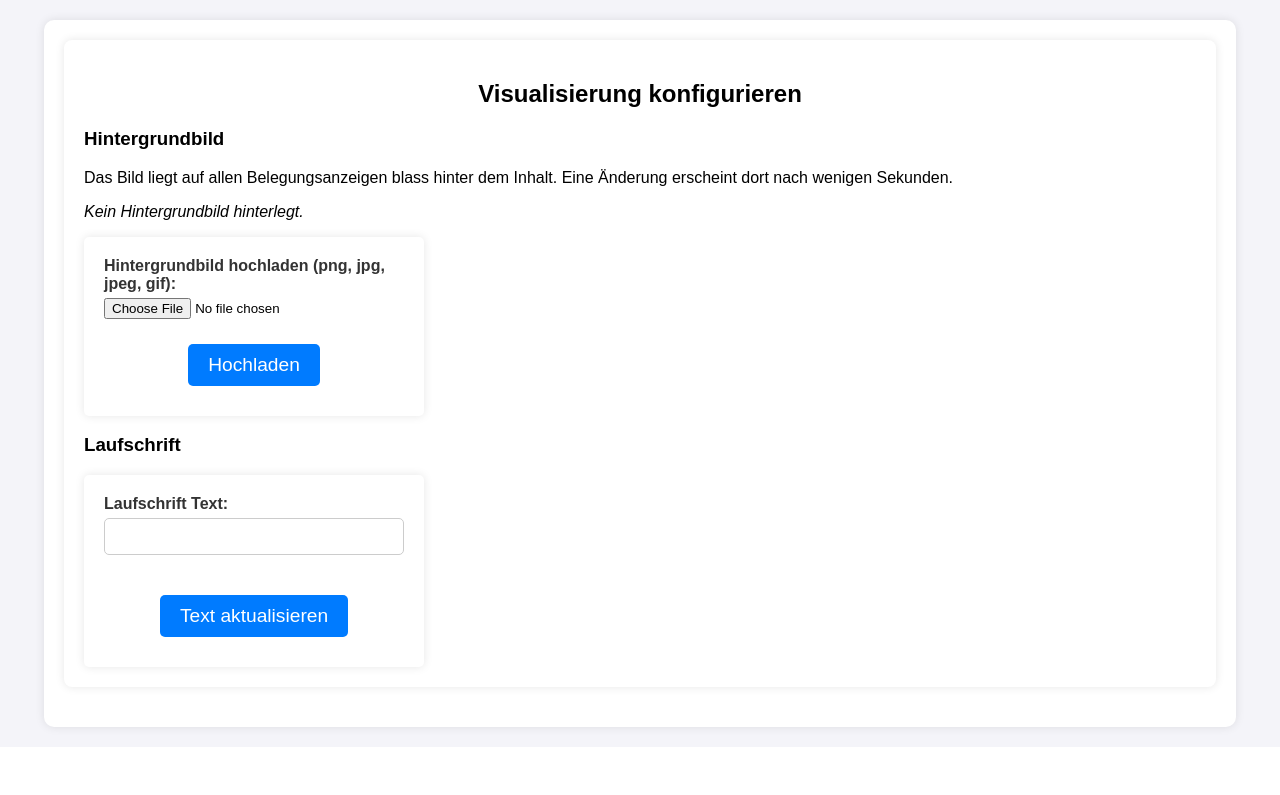
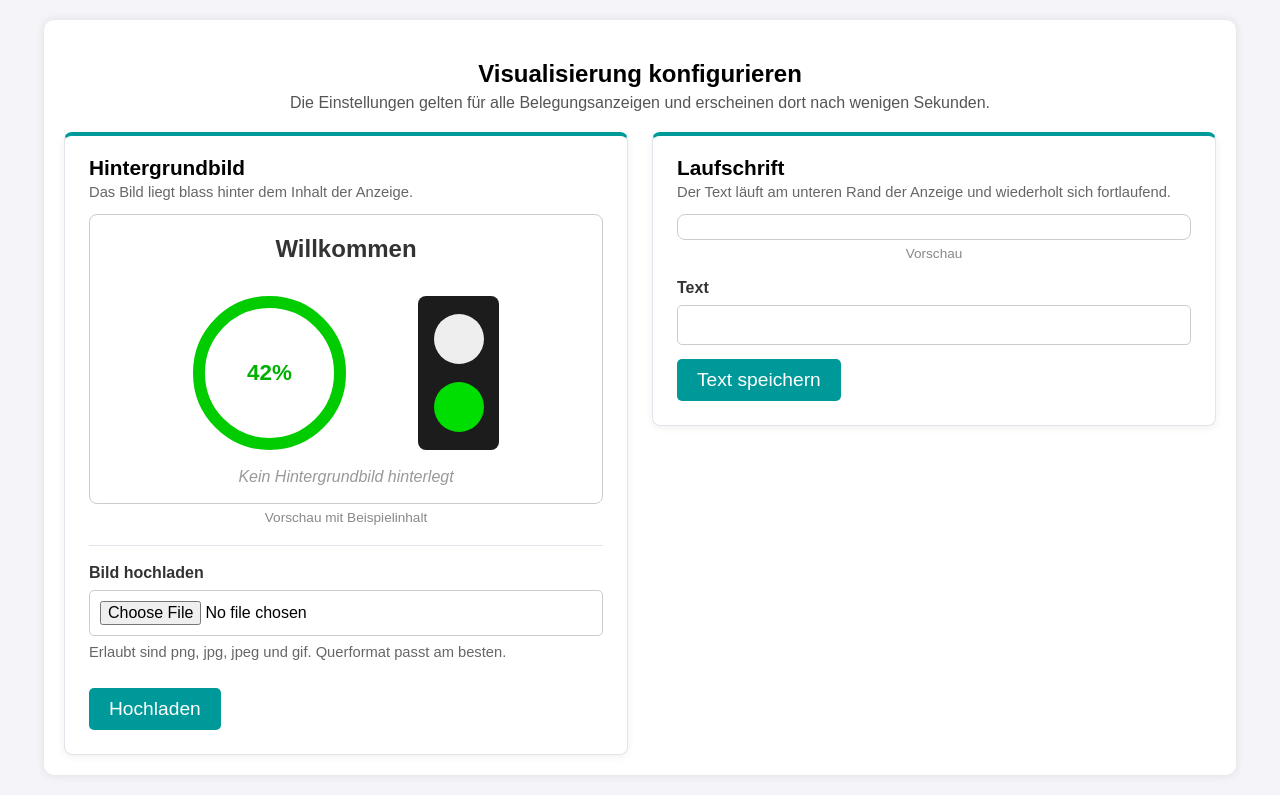
Before and after one commit to ManuelZoufal/vis_linux_2.1.1, a Python web app: template templates/visualize/configure.html in a window 1280 px wide. Shown: the part 54-849 px from the top of the page. Before the commit the page ends 788 px from the top, so only its background shows below. Run offline with Jinja, Linux system fonts and the light colour scheme; the template is opened without the code that fills it, so the values that code supplies are empty.

Commit message:
Version 2.1.26: repeating ticker, redesigned configuration page
- The ticker of the display repeats its text without a gap instead of
  running through completely first (replaces the marquee element)
- Configuration page with two cards, a miniature of the display with a
  slider for the opacity and a live preview of the ticker

Co-Authored-By: Claude Fable 5.2 <noreply@anthropic.com>
Claude-Session: https://claude.ai/code/session_014RGUR4pQFpbmrgTmGtp237

```diff
--- a/app.py
+++ b/app.py
@@ -15,7 +15,7 @@ urllib3.disable_warnings(urllib3.exceptions.InsecureRequestWarning)
 
 # Version of this code. Raised with every update, see "Versionen" in README.md.
 # Deliberately not read from .env, so the displayed version always matches the installed files.
-APP_VERSION = "2.1.25"
+APP_VERSION = "2.1.26"
 APP_DEBUG = os.environ.get("APP_DEBUG", "false").strip().lower() in ("1", "true", "yes")
 APP_PORT = int(os.environ.get("APP_PORT", 5000))
 SESSION_LIFETIME_HOURS = int(os.environ.get("SESSION_LIFETIME_HOURS", 24))
--- a/routes/visualize.py
+++ b/routes/visualize.py
@@ -88,6 +88,7 @@ def update_marquee():
     os.makedirs(UPLOAD_FOLDER, exist_ok=True)
     with open(MARQUEE_TEXT_FILE, 'w') as file:
         file.write(marquee_text)
+    flash('Die Laufschrift wurde gespeichert.', 'success')
     return render_template('visualize/configure.html', marquee_text=get_marquee_text(), background=get_background(),
                            opacity_range=BACKGROUND_OPACITY_RANGE)
 
--- a/static/css/admin_styles.css
+++ b/static/css/admin_styles.css
@@ -208,15 +208,3 @@ li {
 .button-danger {
     background-color: #dc3545;
 }
-
-
-/* Preview of the display background on the configuration page */
-.background-preview {
-    max-width: 480px;
-    margin: 10px auto;
-    border: 1px solid #ccc;
-    border-radius: 6px;
-    background-color: #fff;
-    overflow: hidden;
-}
-.background-preview img { display: block; width: 100%; }
--- /dev/null
+++ b/static/css/configure.css
@@ -0,0 +1,120 @@
+@import url('base.css');
+
+/* Page "Visualisierung konfigurieren" */
+.configure-page h2 { text-align: center; margin-bottom: 6px; }
+.configure-intro { text-align: center; color: #555; margin: 0 0 20px; }
+
+.configure-grid {
+    display: grid;
+    grid-template-columns: repeat(auto-fit, minmax(340px, 1fr));
+    gap: 24px;
+    align-items: start;
+}
+
+.configure-card {
+    background-color: #fff;
+    border: 1px solid #e2e2ea;
+    border-top: 4px solid #009999;
+    border-radius: 8px;
+    box-shadow: 0 2px 8px rgba(0, 0, 0, 0.06);
+    padding: 20px 24px 24px;
+}
+.configure-card h3 { margin: 0 0 4px; font-size: 1.3em; }
+.configure-hint { color: #666; font-size: 0.92em; margin: 0 0 14px; }
+.configure-caption { color: #888; font-size: 0.85em; text-align: center; margin: 6px 0 18px; }
+
+.configure-form { display: flex; flex-direction: column; gap: 8px; margin-top: 4px; }
+.configure-form label { font-weight: bold; color: #333; }
+.configure-form input[type="text"],
+.configure-form input[type="file"] {
+    padding: 10px;
+    border: 1px solid #ccc;
+    border-radius: 5px;
+    font-size: 1em;
+    width: 100%;
+    box-sizing: border-box;
+    background-color: #fff;
+}
+.configure-form input[type="text"]:focus { outline: 2px solid #009999; border-color: #009999; }
+.configure-upload { margin-top: 20px; padding-top: 18px; border-top: 1px solid #e2e2ea; }
+.configure-actions { display: flex; flex-wrap: wrap; gap: 10px; margin-top: 6px; }
+.configure-actions .button { margin: 0; }
+
+.configure-slider { display: flex; align-items: center; gap: 10px; color: #666; font-size: 0.9em; }
+.configure-slider input[type="range"] { flex: 1; accent-color: #009999; }
+
+/* Miniature of the display, to judge the image and its opacity */
+.display-preview {
+    position: relative;
+    aspect-ratio: 16 / 9;
+    border: 1px solid #ccc;
+    border-radius: 8px;
+    background-color: #fff;
+    overflow: hidden;
+}
+.display-preview-image {
+    position: absolute;
+    inset: 0;
+    background-size: cover;
+    background-position: center;
+}
+.display-preview-content {
+    position: absolute;
+    inset: 0;
+    display: flex;
+    flex-direction: column;
+    align-items: center;
+    padding: 4% 6%;
+}
+.display-preview-title { font-weight: bold; font-size: 1.5em; color: #333; }
+.display-preview-body { flex: 1; display: flex; align-items: center; justify-content: space-evenly; width: 100%; }
+.display-preview-ring {
+    width: 34%;
+    aspect-ratio: 1;
+    border-radius: 50%;
+    border: 12px solid #00cc00;
+    display: flex;
+    align-items: center;
+    justify-content: center;
+    font-weight: bold;
+    font-size: 1.4em;
+    color: #00b000;
+    box-sizing: border-box;
+}
+.display-preview-light {
+    height: 70%;
+    aspect-ratio: 1 / 1.9;
+    background-color: #1c1c1c;
+    border-radius: 8px;
+    display: flex;
+    flex-direction: column;
+    justify-content: space-evenly;
+    align-items: center;
+}
+.display-preview-light span { width: 62%; aspect-ratio: 1; border-radius: 50%; background-color: #eee; }
+.display-preview-light span.on { background-color: #00dd00; }
+.display-preview-empty {
+    position: absolute;
+    left: 0;
+    right: 0;
+    bottom: 6%;
+    text-align: center;
+    color: #999;
+    font-style: italic;
+}
+
+.marquee-preview {
+    border: 1px solid #ccc;
+    border-radius: 8px;
+    padding: 12px 0;
+    font-size: 1.4em;
+    background-color: #fff;
+}
+
+/* Messages after saving */
+.flash-messages { margin-bottom: 20px; }
+.flash-message { padding: 10px 14px; border-radius: 5px; margin-bottom: 10px; }
+.flash-message.success { background-color: #dff0d8; color: #3c763d; }
+.flash-message.error { background-color: #f2dede; color: #a94442; }
+.flash-message.info { background-color: #d9edf7; color: #31708f; }
+.flash-message.warning { background-color: #fcf8e3; color: #8a6d3b; }
--- a/static/css/index_styles.css
+++ b/static/css/index_styles.css
@@ -199,8 +199,7 @@ h1 {
     padding: 6px 0;
 }
 
-marquee {
-    width: 100%;
+.marquee-container .marquee {
     font-size: 2em;
 }
 
--- /dev/null
+++ b/static/css/marquee.css
@@ -0,0 +1,19 @@
+/* Ticker that repeats its text without a gap, see static/js/marquee.js */
+.marquee {
+    overflow: hidden;
+    white-space: nowrap;
+    width: 100%;
+}
+.marquee-track {
+    display: inline-flex;
+    animation: marquee-scroll linear infinite;
+    will-change: transform;
+}
+.marquee-item {
+    flex-shrink: 0;
+    padding-right: 4em;  /* distance between two repetitions */
+}
+@keyframes marquee-scroll {
+    from { transform: translateX(0); }
+    to { transform: translateX(var(--marquee-shift, -100%)); }
+}
--- /dev/null
+++ b/static/js/configure.js
@@ -0,0 +1,15 @@
+// Page "Visualisierung konfigurieren": live previews of the opacity and the ticker
+
+const opacityInput = document.getElementById('opacity');
+if (opacityInput) {
+    opacityInput.addEventListener('input', () => {
+        document.getElementById('opacity-value').textContent = opacityInput.value;
+        document.getElementById('preview-image').style.opacity = opacityInput.value / 100;
+    });
+}
+
+const marqueePreview = document.getElementById('marquee-preview');
+const marqueeInput = document.getElementById('marquee_text');
+setMarquee(marqueePreview, marqueePreview.dataset.initial);
+marqueeInput.addEventListener('input', () => setMarquee(marqueePreview, marqueeInput.value));
+window.addEventListener('resize', () => setMarquee(marqueePreview, marqueeInput.value));
--- a/static/js/display.js
+++ b/static/js/display.js
@@ -101,7 +101,7 @@ function updateMarqueeText() {
     xhr.onreadystatechange = function() {
         if (xhr.readyState === 4 && xhr.status === 200) {
             var response = JSON.parse(xhr.responseText);
-            document.getElementById('marquee-text').innerText = response.marquee_text;
+            setMarquee(document.getElementById('marquee-text'), response.marquee_text);
         }
     };
     xhr.send();
@@ -215,5 +215,8 @@ async function init() {
     }
 }
 
+const marqueeElement = document.getElementById('marquee-text');
+setMarquee(marqueeElement, marqueeElement.dataset.initial);
+window.addEventListener('resize', () => setMarquee(marqueeElement, marqueeElement.dataset.marqueeText || marqueeElement.dataset.initial));
 updateBackground();  // independent of the occupancy data, so it also shows in maintenance mode
 init();
--- /dev/null
+++ b/static/js/marquee.js
@@ -0,0 +1,30 @@
+// Ticker that repeats its text without a gap: the text is placed next to itself as often
+// as needed to fill the width, and the row moves left by exactly one repetition, endlessly.
+const MARQUEE_SPEED_FACTOR = 3;  // pixels per second = this factor times the font size
+
+function setMarquee(container, text) {
+    text = (text || '').trim();
+    const width = container.clientWidth;
+    if (container.dataset.marqueeText === text && Number(container.dataset.marqueeWidth) === width) return;
+    container.replaceChildren();
+    delete container.dataset.marqueeText;
+    if (!text || !width) return;  // nothing to show, or not visible yet: the next call tries again
+
+    const track = document.createElement('div');
+    track.className = 'marquee-track';
+    const item = document.createElement('span');
+    item.className = 'marquee-item';
+    item.textContent = text;
+    track.appendChild(item);
+    container.appendChild(track);
+
+    const itemWidth = item.getBoundingClientRect().width;
+    if (!itemWidth) return;
+    const copies = Math.ceil(width / itemWidth) + 1;
+    for (let i = 0; i < copies; i++) track.appendChild(item.cloneNode(true));
+    const fontSize = parseFloat(getComputedStyle(container).fontSize) || 16;
+    track.style.setProperty('--marquee-shift', `-${itemWidth}px`);
+    track.style.animationDuration = `${itemWidth / (fontSize * MARQUEE_SPEED_FACTOR)}s`;
+    container.dataset.marqueeText = text;
+    container.dataset.marqueeWidth = width;
+}
--- a/templates/visualize/configure.html
+++ b/templates/visualize/configure.html
@@ -3,44 +3,82 @@
 {% block title %}Visualisierung konfigurieren{% endblock %}
 
 {% block content %}
-<link rel="stylesheet" href="{{ url_for('static', filename='css/admin_styles.css') }}">
+<link rel="stylesheet" href="{{ url_for('static', filename='css/configure.css') }}">
+<link rel="stylesheet" href="{{ url_for('static', filename='css/marquee.css') }}">
 
-<div class="admin-section">
+<div class="configure-page">
     <h2>Visualisierung konfigurieren</h2>
+    <p class="configure-intro">Die Einstellungen gelten für alle Belegungsanzeigen und erscheinen dort nach wenigen Sekunden.</p>
     {% include 'admin/_flash.html' %}
 
+    <div class="configure-grid">
+        <section class="configure-card">
             <h3>Hintergrundbild</h3>
-    <p>Das Bild liegt auf allen Belegungsanzeigen blass hinter dem Inhalt. Eine Änderung erscheint dort nach wenigen Sekunden.</p>
+            <p class="configure-hint">Das Bild liegt blass hinter dem Inhalt der Anzeige.</p>
+
+            <div class="display-preview" id="display-preview">
                 {% if background.url %}
-    <div class="background-preview">
-        <img src="{{ background.url }}" alt="Hintergrundbild" style="opacity: {{ background.opacity / 100 }};">
+                <div class="display-preview-image" id="preview-image"
+                     style="background-image: url('{{ background.url }}'); opacity: {{ background.opacity / 100 }};"></div>
+                {% endif %}
+                <div class="display-preview-content">
+                    <div class="display-preview-title">Willkommen</div>
+                    <div class="display-preview-body">
+                        <div class="display-preview-ring">42%</div>
+                        <div class="display-preview-light"><span></span><span class="on"></span></div>
                     </div>
-    <form method="POST" action="{{ url_for('visualize.update_background') }}" class="admin-form">
-        <div class="form-group">
-            <label for="opacity">Deckkraft in Prozent ({{ opacity_range[0] }} = kaum sichtbar, {{ opacity_range[1] }} = volles Bild):</label>
-            <input type="number" id="opacity" name="opacity" min="{{ opacity_range[0] }}" max="{{ opacity_range[1] }}" step="1" value="{{ background.opacity }}" required>
                 </div>
+                {% if not background.url %}
+                <div class="display-preview-empty">Kein Hintergrundbild hinterlegt</div>
+                {% endif %}
+            </div>
+            <p class="configure-caption">Vorschau mit Beispielinhalt</p>
+
+            {% if background.url %}
+            <form method="POST" action="{{ url_for('visualize.update_background') }}" class="configure-form">
+                <label for="opacity">Deckkraft: <output id="opacity-value">{{ background.opacity }}</output> %</label>
+                <div class="configure-slider">
+                    <span>blass</span>
+                    <input type="range" id="opacity" name="opacity" min="{{ opacity_range[0] }}" max="{{ opacity_range[1] }}" step="1" value="{{ background.opacity }}">
+                    <span>kräftig</span>
+                </div>
+                <div class="configure-actions">
                     <button type="submit" name="action" value="save" class="button button-primary">Deckkraft speichern</button>
-        <button type="submit" name="action" value="remove" class="button button-danger" formnovalidate>Bild entfernen</button>
+                    <button type="submit" name="action" value="remove" class="button button-danger">Bild entfernen</button>
+                </div>
             </form>
-    {% else %}
-    <p><em>Kein Hintergrundbild hinterlegt.</em></p>
             {% endif %}
-    <form method="POST" enctype="multipart/form-data" class="admin-form">
-        <div class="form-group">
-            <label for="file">{{ 'Bild ersetzen' if background.url else 'Hintergrundbild hochladen' }} (png, jpg, jpeg, gif):</label>
+
+            <form method="POST" enctype="multipart/form-data" class="configure-form configure-upload">
+                <label for="file">{{ 'Bild ersetzen' if background.url else 'Bild hochladen' }}</label>
                 <input type="file" id="file" name="file" accept=".png,.jpg,.jpeg,.gif" required>
+                <p class="configure-hint">Erlaubt sind png, jpg, jpeg und gif. Querformat passt am besten.</p>
+                <div class="configure-actions">
+                    <button type="submit" class="button button-primary">Hochladen</button>
                 </div>
-        <button type="submit" class="button button-primary">Hochladen</button>
             </form>
+        </section>
 
+        <section class="configure-card">
             <h3>Laufschrift</h3>
-    <form method="POST" action="{{ url_for('visualize.update_marquee') }}" class="admin-form">
-        <div class="form-group">
-            <label for="marquee_text">Laufschrift Text:</label>
+            <p class="configure-hint">Der Text läuft am unteren Rand der Anzeige und wiederholt sich fortlaufend.</p>
+
+            <div class="marquee-preview">
+                <div id="marquee-preview" class="marquee" data-initial="{{ marquee_text }}"></div>
+            </div>
+            <p class="configure-caption">Vorschau</p>
+
+            <form method="POST" action="{{ url_for('visualize.update_marquee') }}" class="configure-form">
+                <label for="marquee_text">Text</label>
                 <input type="text" id="marquee_text" name="marquee_text" value="{{ marquee_text }}" required>
+                <div class="configure-actions">
+                    <button type="submit" class="button button-primary">Text speichern</button>
                 </div>
-        <button type="submit" class="button button-primary">Text aktualisieren</button>
             </form>
+        </section>
     </div>
+</div>
+
+<script src="{{ url_for('static', filename='js/marquee.js') }}"></script>
+<script src="{{ url_for('static', filename='js/configure.js') }}"></script>
 {% endblock %}
--- a/templates/visualize/display.html
+++ b/templates/visualize/display.html
@@ -8,6 +8,7 @@
     <script src="{{ url_for('static', filename='vendor/chart.umd.min.js') }}"></script>
     <script src="{{ url_for('static', filename='vendor/chartjs-plugin-datalabels.min.js') }}"></script>
     <link rel="stylesheet" href="{{ url_for('static', filename='css/index_styles.css') }}">
+    <link rel="stylesheet" href="{{ url_for('static', filename='css/marquee.css') }}">
 </head>
 <body>
     <div id="fault-indicator" class="fault-indicator" style="display: none;" title="Störung: Mindestens ein Sensor dieser Gruppe liefert seit längerem keine Werte"></div>
@@ -36,9 +37,10 @@
             <p>Die Zählung für diese Gruppe ist im Moment nicht verfügbar.</p>
         </div>
         <div class="marquee-container">
-            <marquee id="marquee-text">{{ marquee_text }}</marquee>
+            <div id="marquee-text" class="marquee" data-initial="{{ marquee_text }}"></div>
         </div>
     </div>
+    <script src="{{ url_for('static', filename='js/marquee.js') }}"></script>
     <script src="{{ url_for('static', filename='js/display.js') }}"></script>
 </body>
 </html>
```
Also changed, not shown: tests/test_frontend.py (+23 -0 lines), CHANGELOG.md. Lines whose indentation alone changed are shown as unchanged.
